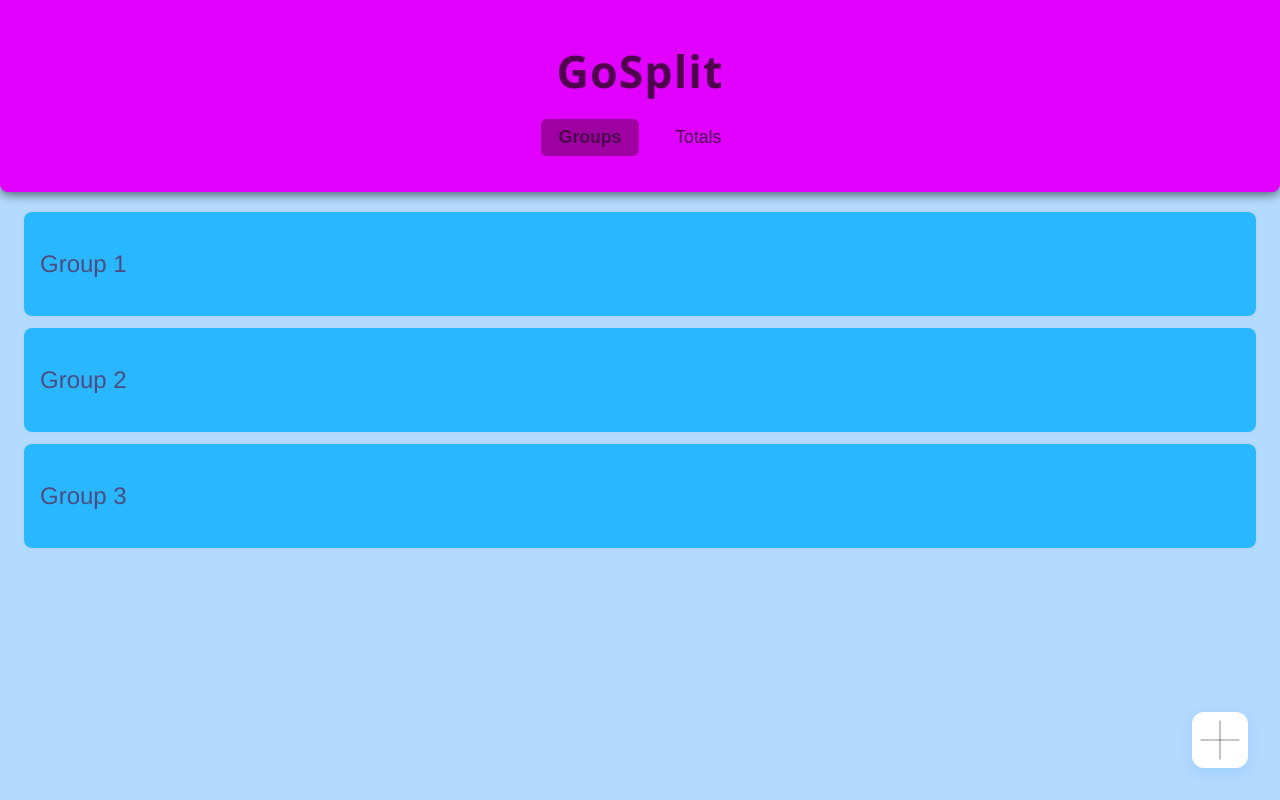
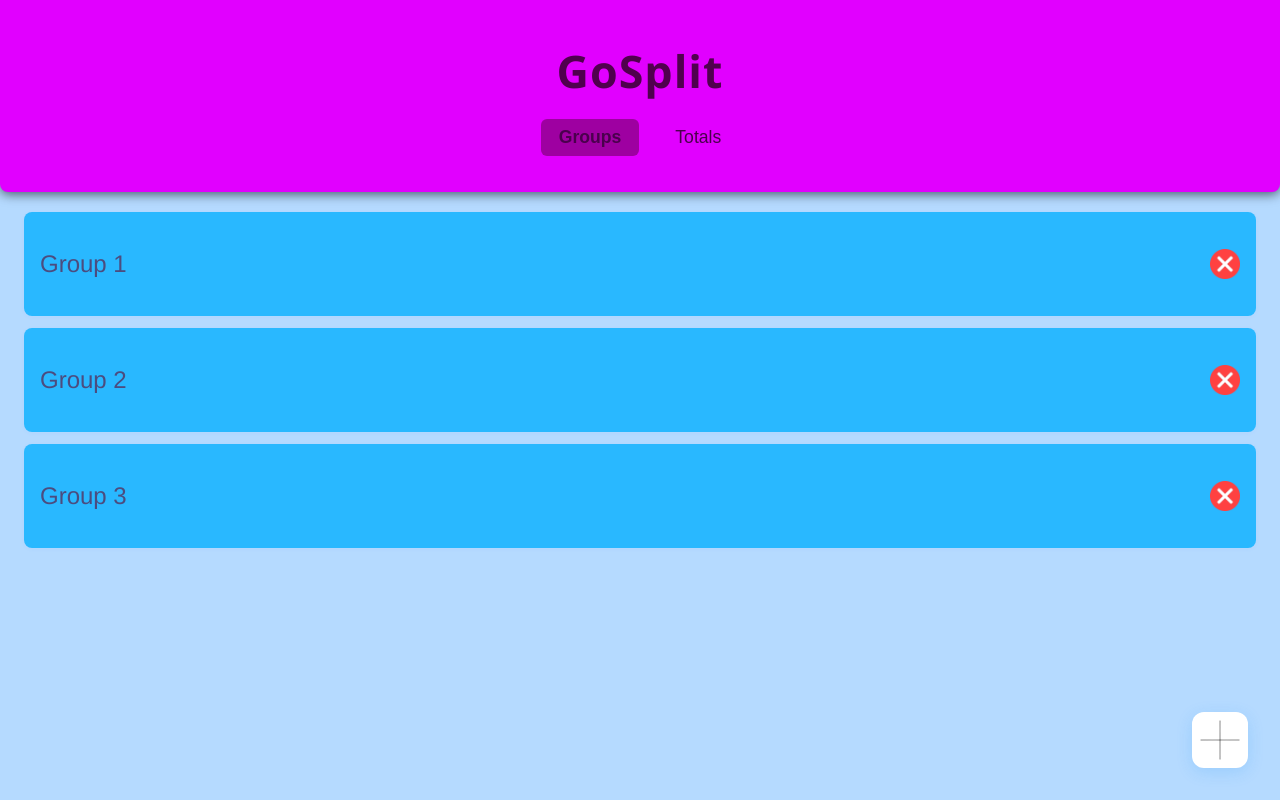
Before and after one commit to yashrrrr/GoSplit, a React (Vite) app: page / in a window 1280 px wide. Built offline with nearby package versions, Linux system fonts and the light colour scheme.

Commit message:
bohot kuch

```diff
--- a/src/components/AddGroupForm.tsx
+++ b/src/components/AddGroupForm.tsx
@@ -16,6 +16,7 @@ export default function AddgroupForm({ Close, groupProp, setGroupProp }: AddGrou
         setGroupProp([
             ...groupProp,
             {
+                g_id: Date.now().toString(),
                 g_name: gName,
                 friends: selectedFriends,
             }
--- a/src/pages/groups.tsx
+++ b/src/pages/groups.tsx
@@ -4,24 +4,30 @@ import '../styles/App.css';
 import { Group } from "./group";
 import plus_add_grp from '../assets/plus_add_grp.png';
 import AddgroupForm from "../components/AddGroupForm";
+import cross from "../assets/cross.png";
 
 
 export default function Groups() {
+    const [showGroup, setShowGroup] = useState<boolean>(false);
+    const [showPlus, setShowPlus] = useState<boolean>(true);
+    const [showForm, setShowform] = useState<boolean>(false);
     const [groups, setGroups] = useState<groups[]>(() => {
         if(localStorage.getItem('groups')){
         const stored = localStorage.getItem('groups');
         return stored ? JSON.parse(stored) as groups[] : [];
         } else {
             return [
-            { g_name: "Group 1", friends: ["bob"] },
-            { g_name: "Group 2", friends: ["bob"]  },
-            { g_name: "Group 3", friends: ["bob"]  },
+            { g_id: "1", g_name: "Group 1", friends: ["bob"] },
+            { g_id: "2", g_name: "Group 2", friends: ["bob"]  },
+            { g_id: "3", g_name: "Group 3", friends: ["bob"]  },
         ];
         }
     });
-    const [showGroup, setShowGroup] = useState<boolean>(false);
-    const [showPlus, setShowPlus] = useState<boolean>(true);
-    const [showForm, setShowform] = useState<boolean>(false);
+
+    const deleteGrp = (gid:string) => {
+            setGroups(groups.filter((group)=> group.g_id!==gid));
+    };
+
 
     // Listen for mouseup on the whole window
     useEffect(() => {
@@ -52,7 +58,14 @@ export default function Groups() {
                         {groups?.map((group, idx) => (
                             <React.Fragment key={group.g_name + idx}>
                             <li className="group-item" onClick={() => setShowGroup(true)}>
-                                <p> {group.g_name} </p>
+                                <p>{group.g_name}</p>
+                                <img
+                                    src={cross}
+                                    onClick={e => {
+                                        e.stopPropagation();
+                                        deleteGrp(group.g_id);
+                                    }}
+                                />
                             </li>
                             </React.Fragment>
                         ))}
--- a/src/styles/App.css
+++ b/src/styles/App.css
@@ -62,6 +62,9 @@ body {
 }
 
 .group-item {
+  display: flex;
+  align-items: center;
+  justify-content: space-between;
   padding: 14px 16px;
   margin-bottom: 12px;
   background: #29b8ff;
@@ -84,6 +87,15 @@ body {
 
 .group-item:active {
   background: #73d0ff9e;
+}
+
+.group-item img {
+  width: 30px;
+  height: 30px;
+  object-fit: contain;
+  margin-left: 12px;
+  cursor: pointer;
+  flex-shrink: 0;
 }
 
 .nav-bar {
--- a/src/styles/groups.css
+++ b/src/styles/groups.css
@@ -40,6 +40,9 @@
 }
 
 .group-item {
+  display: flex;
+  align-items: center;
+  justify-content: space-between;
   padding: 14px 16px;
   margin-bottom: 12px;
   background: #f1f3f8;
@@ -53,3 +56,11 @@
 .group-item:hover {
   background: #e0e7ff;
 }
+
+.group-item img {
+  width: 20px;
+  height: 20px;
+  object-fit: contain;
+  margin-left: 12px;
+  cursor: pointer;
+}
--- a/src/types/types.ts
+++ b/src/types/types.ts
@@ -1,4 +1,5 @@
 export interface groups {
+    g_id: string;
     g_name : string;
     friends: string[];
 }
```
Also changed, not shown: src/assets/cross.png (added).
